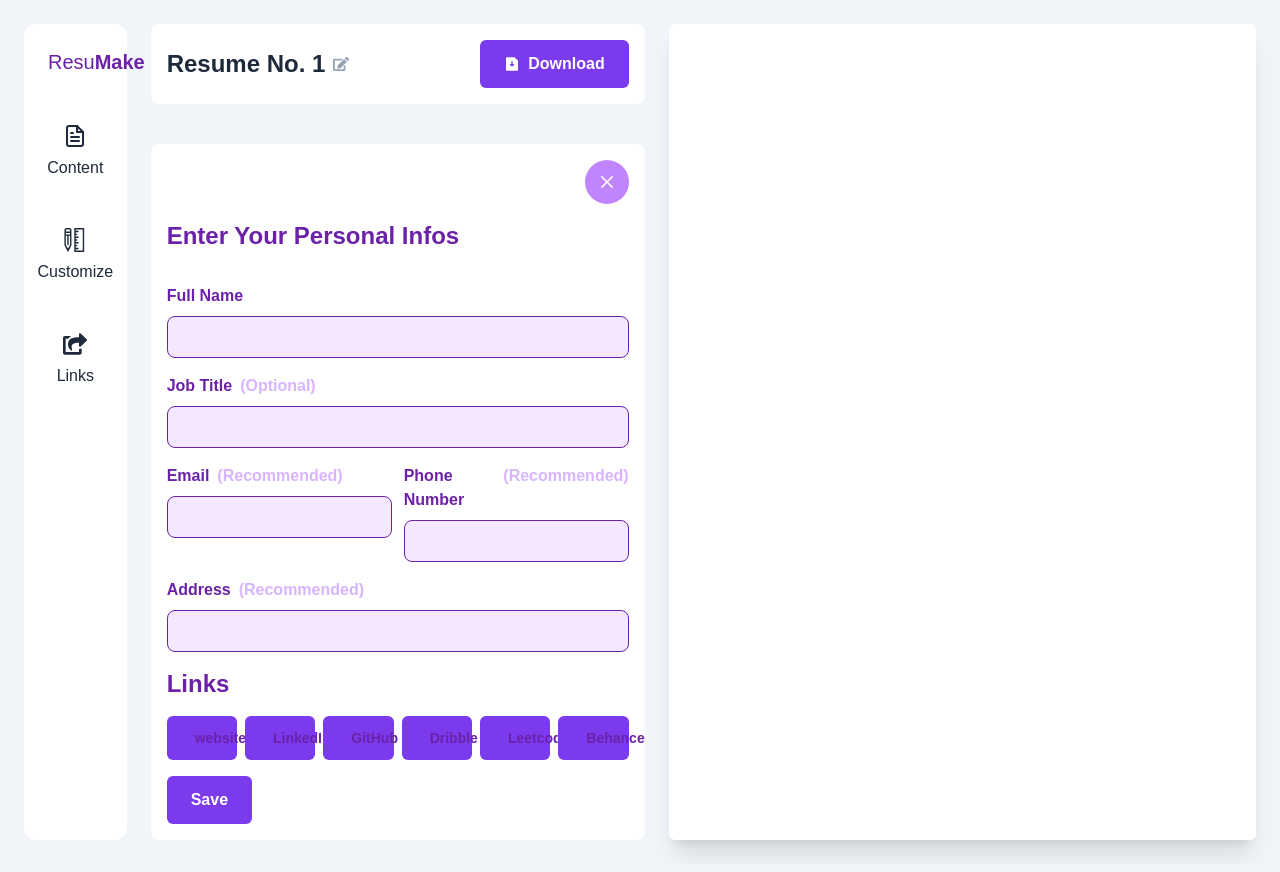
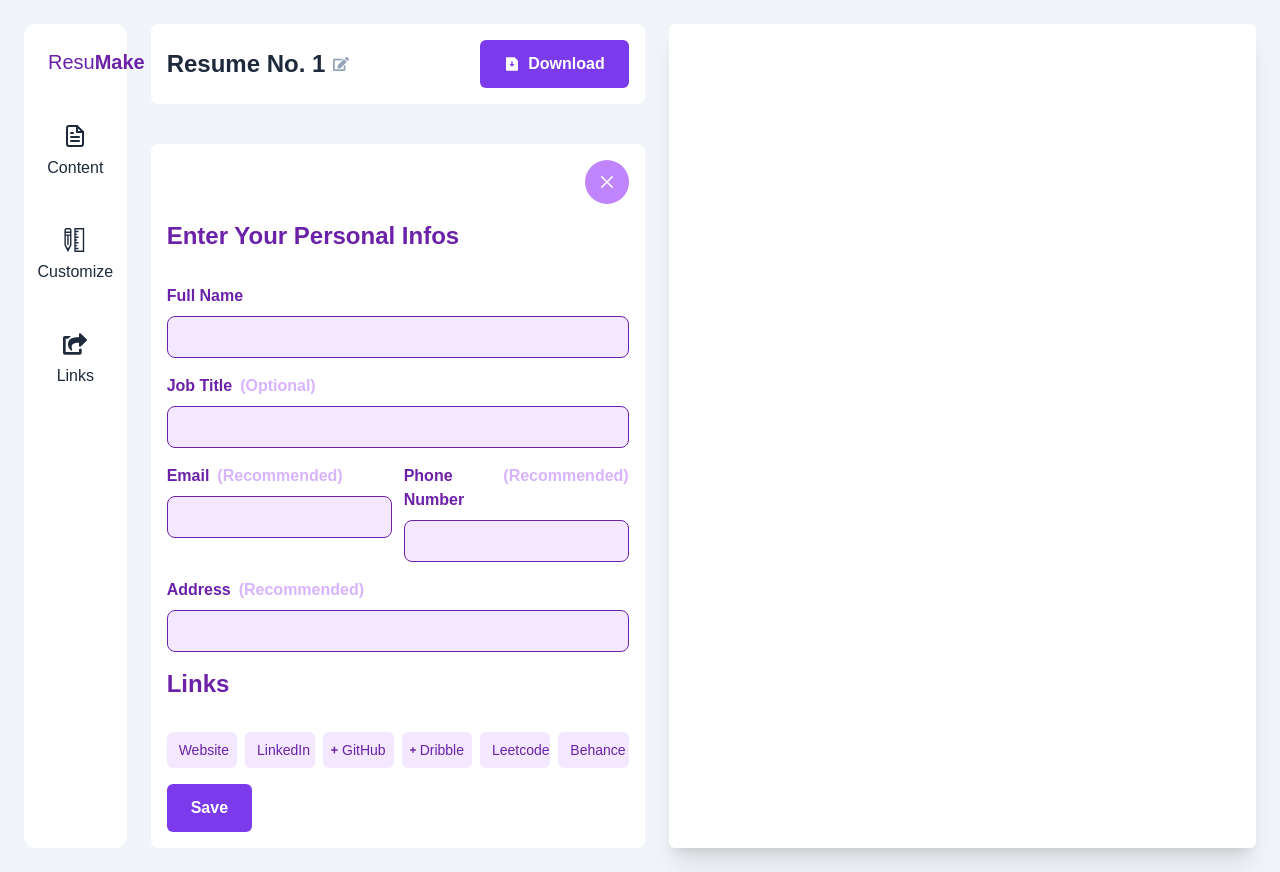
Before and after one commit to gaznafis007/resumake, a Next.js app: page /resumes/create in a window 1280 px wide. Both pictures are taken after a click on the button 604 px from the left and 182 px from the top of the page. Built offline with nearby package versions, Linux system fonts and the light colour scheme.

Commit message:
social links in form implemented

```diff
--- a/src/components/ResumePersonalInfoForm/ResumePersonalInfoForm.jsx
+++ b/src/components/ResumePersonalInfoForm/ResumePersonalInfoForm.jsx
@@ -1,7 +1,8 @@
-import React, { useContext } from "react";
+import React, { useContext, useState } from "react";
 import DefaultButton from "../DefaultButton/DefaultButton";
 import { ResumeInfoContext } from "@/contexts/ResumeInfoProvider";
-import { FaPlus } from "react-icons/fa";
+import { FaPlus, FaTrash } from "react-icons/fa";
+import Button from "../Button/Button";
 
 const ResumePersonalInfoForm = () => {
   const {
@@ -10,22 +11,52 @@ const ResumePersonalInfoForm = () => {
     email,
     phone,
     address,
+    socialLinks,
     setFullName,
     setJobTitle,
     setEmail,
     setPhone,
     setAddress,
     setEditSection,
+    setSocialLinks,
   } = useContext(ResumeInfoContext);
-  const handlePersonalInfo = () => {
+  let newSocialLinks = [...socialLinks];
+  const socials = [
+    "Website",
+    "LinkedIn",
+    "GitHub",
+    "Dribble",
+    "Leetcode",
+    "Behance",
+  ];
+  const [activeSocials, setActiveSocials] = useState([]);
+  const handleRemoveFromActiveSocials = (linkName) =>{
+    const updatedActiveSocial = activeSocials.filter(link => link != linkName?.name);
+    const updatedSocialLinks = newSocialLinks.filter(link => link?.name != linkName?.name);
+    console.log(updatedActiveSocial)
+    setActiveSocials(updatedActiveSocial);
+    setSocialLinks(updatedSocialLinks);
+  }
+  const handlePersonalInfo = (params) => {
     setEditSection("");
+  };
+  const handleSocialLinkActivation = (linkType) => {
+    // console.log(socialLinks, 'before')
+    if (!activeSocials.includes(linkType)) {
+      const link = {};
+      link.name = linkType;
+      newSocialLinks = [...socialLinks, link];
+      setActiveSocials([...activeSocials, linkType])
+      setSocialLinks(newSocialLinks);
+    }
+    // console.log(socialLinks, 'after')
   };
   return (
     <>
       <h2 className="text-2xl text-purple-800 font-bold">
         Enter Your Personal Infos
       </h2>
-      <form className="mt-4 md:mt-8 space-y-4 text-purple-600">
+      <div className="mt-4 md:mt-8 space-y-4 text-purple-600">
         <div className="flex flex-col space-y-2">
           <label className="font-semibold text-purple-800 capitalize">
             full name
@@ -109,46 +140,63 @@ const ResumePersonalInfoForm = () => {
           />
         </div>
         <h2 className="text-2xl text-purple-800 font-bold mt-4">Links</h2>
+        <div className="mt-4 flex flex-col space-y-2">
+            {
+                activeSocials. length > 0 && (
+                    newSocialLinks?.map((link, idx) => (
+                        <div key={idx} className="flex flex-col space-y-2">
+                        <div className="flex flex-row space-x-2 justify-between items-center">
+                          <div className="space-x-1">
+                          <label className="font-semibold text-purple-800 capitalize">
+                            {link?.name}
+                          </label>
+                          <label className="font-semibold text-purple-300 capitalize">
+                            (optional)
+                          </label>
+                          </div>
+                          <Button handler={handleRemoveFromActiveSocials} params={link} style={'text-red-500 bg-red-100 hover:bg-red-200 p-2 rounded-md'}><FaTrash/></Button>
+                        </div>
+                        <input
+                          type="text"
+                          name={link?.name}
+                          defaultValue={link?.username}
+                          placeholder="Enter username"
+                          onChange={(event) => setAddress(event.target.value)}
+                          className="border border-purple-800 rounded-lg p-2 bg-purple-100"
+                        />
+                        <input
+                          type="text"
+                          name={link?.name}
+                          defaultValue={link?.url}
+                          onChange={(event) => setAddress(event.target.value)}
+                          placeholder="Enter Url"
+                          className="border border-purple-800 rounded-lg p-2 bg-purple-100"
+                        />
+                      </div>
+                    ))
+                )
+            }
+        </div>
         <div className="grid grid-cols-3 md:grid-cols-6 gap-2">
-            <DefaultButton optionalStyle={'bg-purple-100 hover:bg-purple-200 px-2 py-2'}>
-                <div className="flex flex-row space-x-1 items-center text-purple-800 text-sm">
+          {socials?.map(
+            (social, idx) =>
+              !activeSocials.includes(social) && (
+                <Button
+                  key={idx}
+                  handler={handleSocialLinkActivation}
+                  params={social}
+                  style={` bg-purple-100 hover:bg-purple-200 px-2 py-2 rounded-md`}
+                >
+                  <div className="flex flex-row space-x-1 items-center text-purple-800 text-sm">
                     <FaPlus />
-                    <p>website</p>
-                </div>
-            </DefaultButton>
-            <DefaultButton optionalStyle={'bg-purple-100 hover:bg-purple-200 px-2 py-2'}>
-                <div className="flex flex-row space-x-1 items-center text-purple-800 text-sm">
-                    <FaPlus />
-                    <p>LinkedIn</p>
-                </div>
-            </DefaultButton>
-            <DefaultButton optionalStyle={'bg-purple-100 hover:bg-purple-200 px-2 py-2'}>
-                <div className="flex flex-row space-x-1 items-center text-purple-800 text-sm">
-                    <FaPlus />
-                    <p>GitHub</p>
-                </div>
-            </DefaultButton>
-            <DefaultButton optionalStyle={'bg-purple-100 hover:bg-purple-200 px-2 py-2'}>
-                <div className="flex flex-row space-x-1 items-center text-purple-800 text-sm">
-                    <FaPlus />
-                    <p>Dribble</p>
-                </div>
-            </DefaultButton>
-            <DefaultButton optionalStyle={'bg-purple-100 hover:bg-purple-200 px-2 py-2'}>
-                <div className="flex flex-row space-x-1 items-center text-purple-800 text-sm">
-                    <FaPlus />
-                    <p>Leetcode</p>
-                </div>
-            </DefaultButton>
-            <DefaultButton optionalStyle={'bg-purple-100 hover:bg-purple-200 px-2 py-2'}>
-                <div className="flex flex-row space-x-1 items-center text-purple-800 text-sm">
-                    <FaPlus />
-                    <p>Behance</p>
-                </div>
-            </DefaultButton>
+                    <p>{social}</p>
+                  </div>
+                </Button>
+              )
+          )}
         </div>
         <DefaultButton handler={handlePersonalInfo}>Save</DefaultButton>
-      </form>
+      </div>
     </>
   );
 };
--- a/src/contexts/ResumeInfoProvider.jsx
+++ b/src/contexts/ResumeInfoProvider.jsx
@@ -11,7 +11,7 @@ const ResumeInfoProvider = ({
     const [email, setEmail] = useState('');
     const [phone, setPhone] = useState('');
     const [address, setAddress] = useState('');
-
+    const [socialLinks, setSocialLinks] = useState([])
     const value ={
         editSection,
         setEditSection,
@@ -20,11 +20,13 @@ const ResumeInfoProvider = ({
         email,
         phone,
         address,
+        socialLinks,
         setFullName,
         setJobTitle,
         setEmail,
         setPhone,
         setAddress,
+        setSocialLinks
     }
     return (
         <ResumeInfoContext.Provider value={value}>
```
